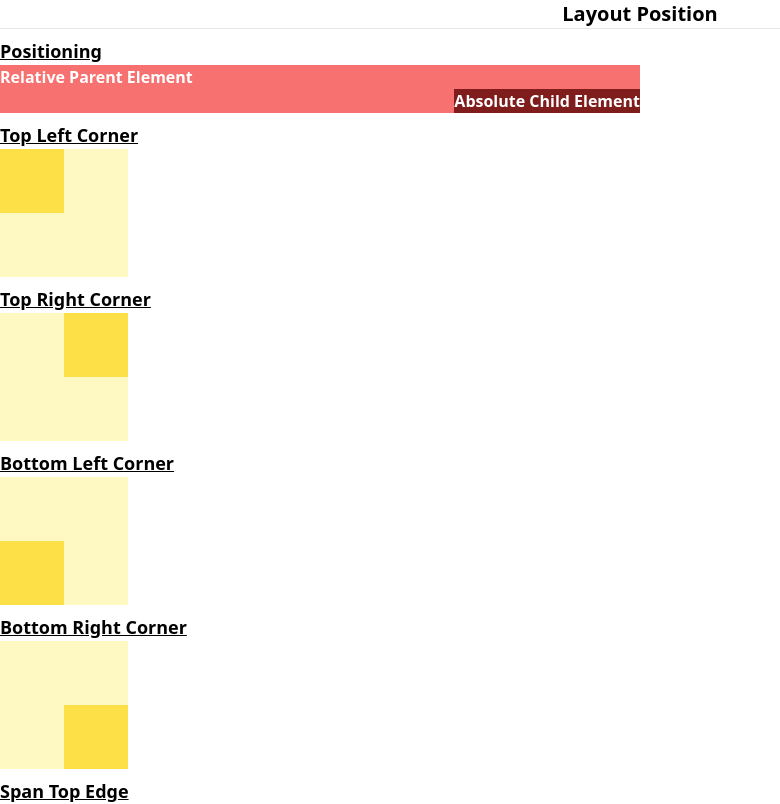
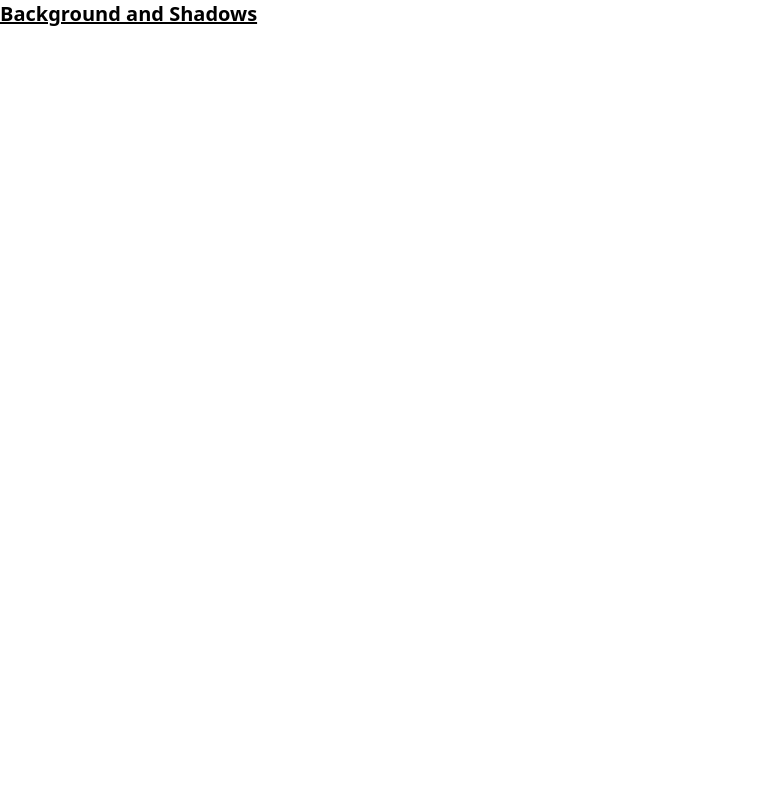
Before and after one commit to nsagias/react-tailwindcss-starter, a React (Create React App) app: page / in a window 1280 px wide. Shown: the top 804 px of the page, without its empty margins (0-780 px from the left). Built offline with nearby package versions, Linux system fonts and the light colour scheme.

Commit message:
create background and shadows

```diff
--- a/src/App.tsx
+++ b/src/App.tsx
@@ -1,6 +1,7 @@
 import './App.css';
 import Alert from './components/Alert/Alert';
 import AlertTailwind from './components/Alert/AlertTailwind';
+import BackgroundAndShadows from './components/BackgroundAndShadows/BackgroundAndShadows';
 import Colors from './components/Colors/Colors';
 import Containers from './components/Containers/Containers';
 import LayoutPosition from './components/LayoutPosition/LayoutPosition';
@@ -10,7 +11,7 @@ import Typography from './components/Typography/Typography';
 export default function App() {
   return (
     <div className="App">
-    <LayoutPosition />
+     <BackgroundAndShadows />
     </div>
   );
 }
--- /dev/null
+++ b/src/components/BackgroundAndShadows/BackgroundAndShadows.tsx
@@ -0,0 +1,7 @@
+export default function BackgroundAndShadows() {
+  return (
+   <div className="font-bold text-xl underline">
+      Background and Shadows
+   </div>
+  );
+}
```
